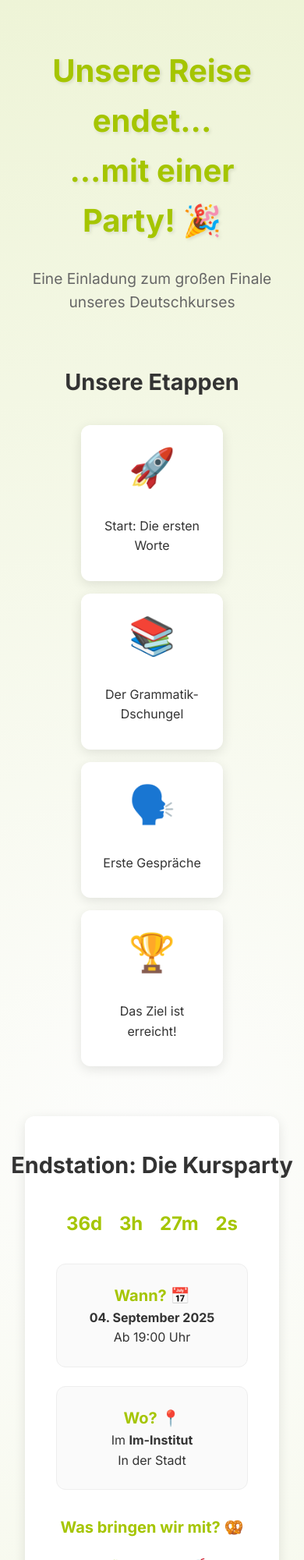
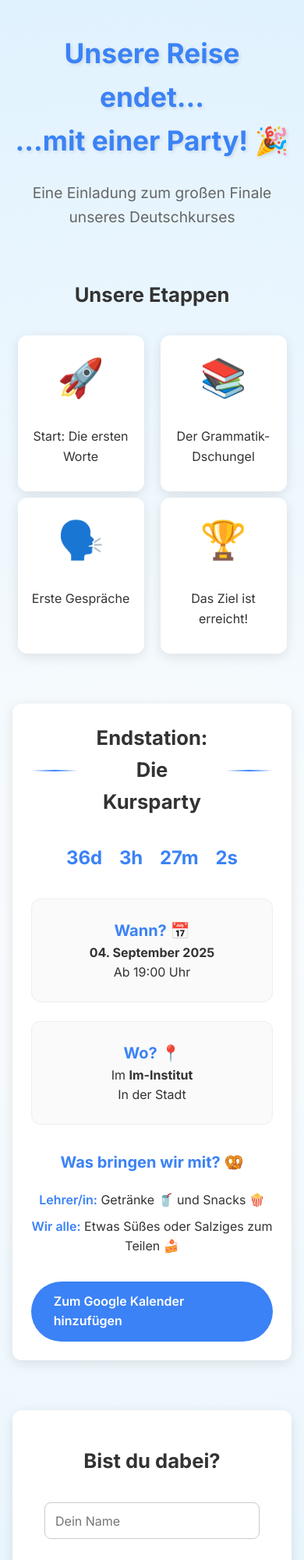
Before and after one commit to AbateG/einladung-kurs, a plain HTML site: page index.html in a window 390 px wide. Shown: the top 2000 px of the page at 78% size. Drawn offline with nearby package versions, Linux system fonts and the light colour scheme.

Commit message:
Update style.css

```diff
--- a/style.css
+++ b/style.css
@@ -1,5 +1,6 @@
 :root {
-    --primary-color: #a5c500;
+
+    --primary-color: #3b82f6;
     --secondary-color: #333333;
     --card-background: #FFFFFF;
     --font-family: 'Inter', sans-serif;
@@ -9,7 +10,7 @@
 
 body {
     font-family: var(--font-family);
-    background: radial-gradient(circle, #fdfdfd 0%, #eef4d7 100%);
+    background: radial-gradient(circle, #fdfdfd 0%, #e0f2fe 100%);
     color: var(--secondary-color);
     margin: 0;
     line-height: 1.6;
@@ -30,13 +31,13 @@ h1, h2, h3 {
 }
 
 h1 {
-    font-size: clamp(2.5rem, 6vw, 4rem);
+    font-size: clamp(2.5rem, 8vw, 4rem);
     color: var(--primary-color);
     text-shadow: 2px 2px 4px rgba(0,0,0,0.1);
 }
 
 h2 {
-    font-size: clamp(1.8rem, 5vw, 2.5rem);
+    font-size: clamp(1.8rem, 6vw, 2.5rem);
     margin-bottom: 2rem;
     color: var(--secondary-color);
 }
@@ -130,7 +131,6 @@ header {
 
 .invitation-header h2 {
     margin: 0;
-    white-space: nowrap;
 }
 
 .deco-line {
@@ -189,7 +189,7 @@ header {
     color: var(--primary-color);
 }
 
-.calendar-button {
+.calendar-button, .rsvp-button {
     display: block;
     width: fit-content;
     margin: 2rem auto 0;
@@ -200,12 +200,17 @@ header {
     font-weight: 600;
     border-radius: 50px;
     transition: background-color 0.3s ease, transform 0.3s ease;
+    border: none;
+    cursor: pointer;
+    font-size: 1rem;
 }
 
-.calendar-button:hover {
-    background-color: #8aa000;
+.calendar-button:hover, .rsvp-button:hover {
+
+    background-color: #2563eb;
     transform: scale(1.05);
 }
+
 
 .rsvp {
     background: var(--card-background);
@@ -233,29 +238,13 @@ header {
     font-size: 1rem;
 }
 
-.rsvp-button {
-    padding: 0.8rem 1.8rem;
-    border: none;
-    background-color: var(--primary-color);
-    color: white;
-    font-size: 1rem;
-    font-weight: 600;
-    border-radius: 50px;
-    cursor: pointer;
-    transition: background-color 0.3s ease, transform 0.3s ease;
-}
-
-.rsvp-button:hover {
-    background-color: #8aa000;
-    transform: scale(1.05);
-}
-
 #rsvp-confirmation {
     color: var(--primary-color);
     font-weight: 600;
     font-size: 1.2rem;
     margin-top: 1rem;
 }
+
 
 .modal-overlay {
     position: fixed;
@@ -304,6 +293,7 @@ header {
     transform: scale(0.9);
 }
 
+
 footer {
     text-align: center;
     margin-top: 4rem;
@@ -314,7 +304,36 @@ footer {
     color: #555;
 }
 
-/* --- UTILITY KLASSEN --- */
+
 .hidden {
     display: none;
 }
+
+
+
+@media (max-width: 600px) {
+    .container {
+        padding: 1rem;
+    }
+
+    .invitation-box,
+    .rsvp {
+        padding: 1.5rem;
+    }
+
+    h1 {
+       font-size: 2.2rem;
+    }
+
+    h2 {
+       font-size: 1.6rem;
+    }
+
+    .timeline {
+        gap: 0.5rem;
+    }
+
+    .milestone {
+        width: 130px;
+    }
+}
```
